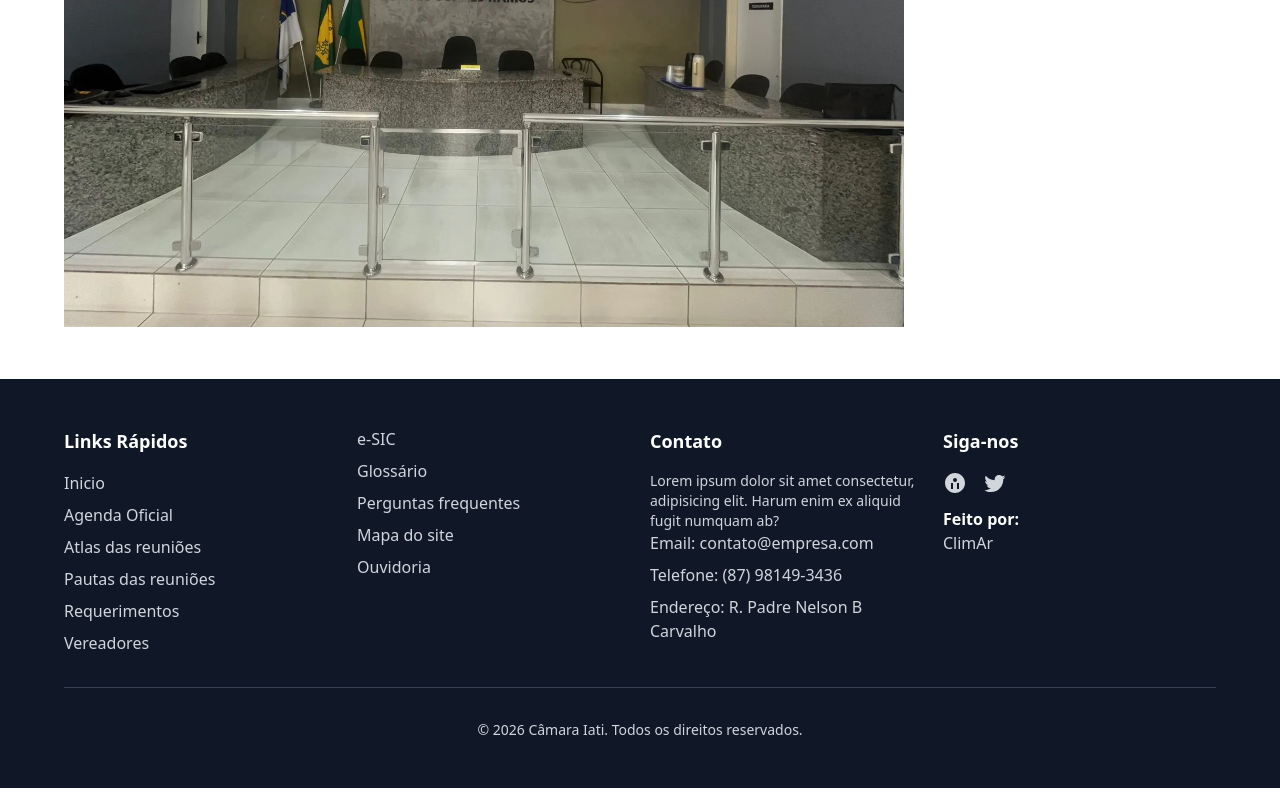
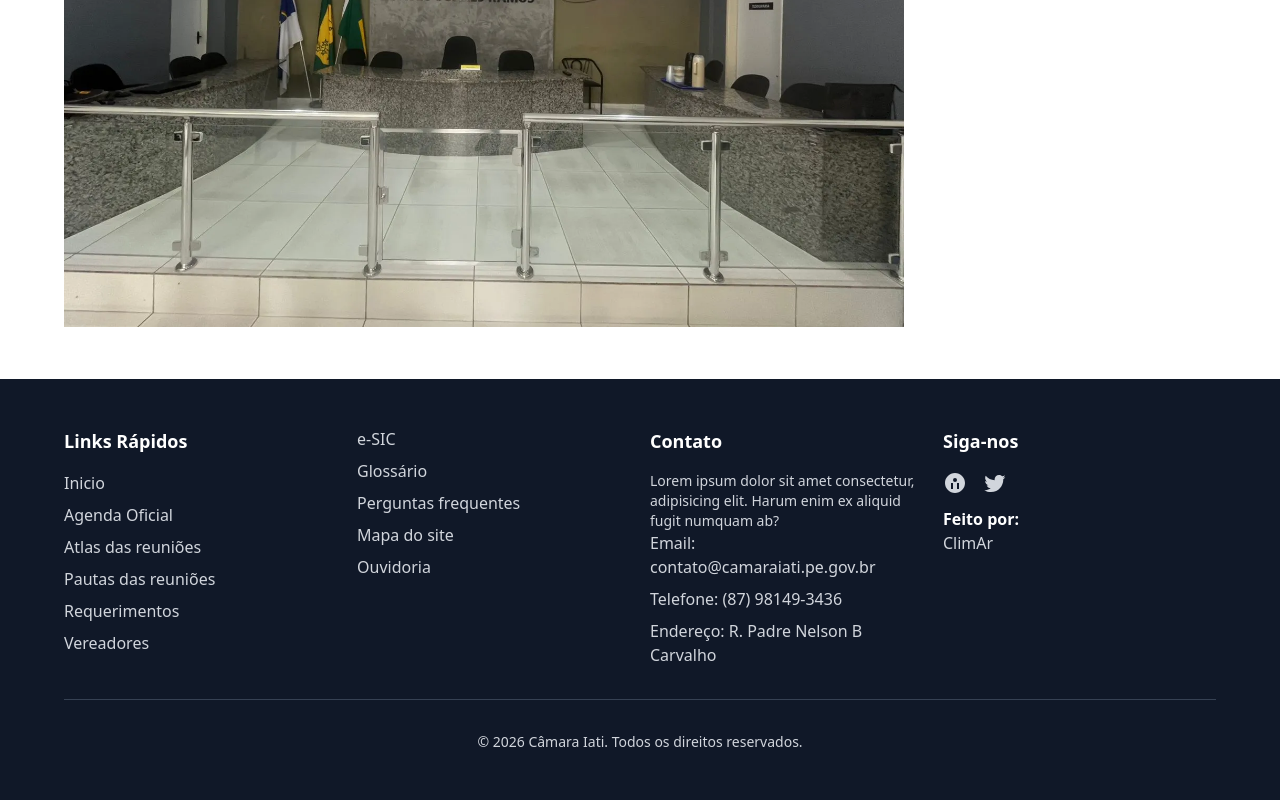
Before and after one commit to danielBRTanimacao/CamaraIatiPage, a React (Vite) app: page /camara in a window 1280 px wide. Shown: the part 1886-2686 px from the top of the page. Built offline with nearby package versions, Linux system fonts and the light colour scheme.

Commit message:
feat: vercel3.0

```diff
--- a/src/components/Footer.tsx
+++ b/src/components/Footer.tsx
@@ -86,7 +86,7 @@ export default () => {
                         <ul className="space-y-2">
                             <li>
                                 <Link to="#" className="hover:text-white transition duration-300">
-                                    Email: contato@empresa.com
+                                    Email: contato@camaraiati.pe.gov.br
                                 </Link>
                             </li>
                             <li>
```
